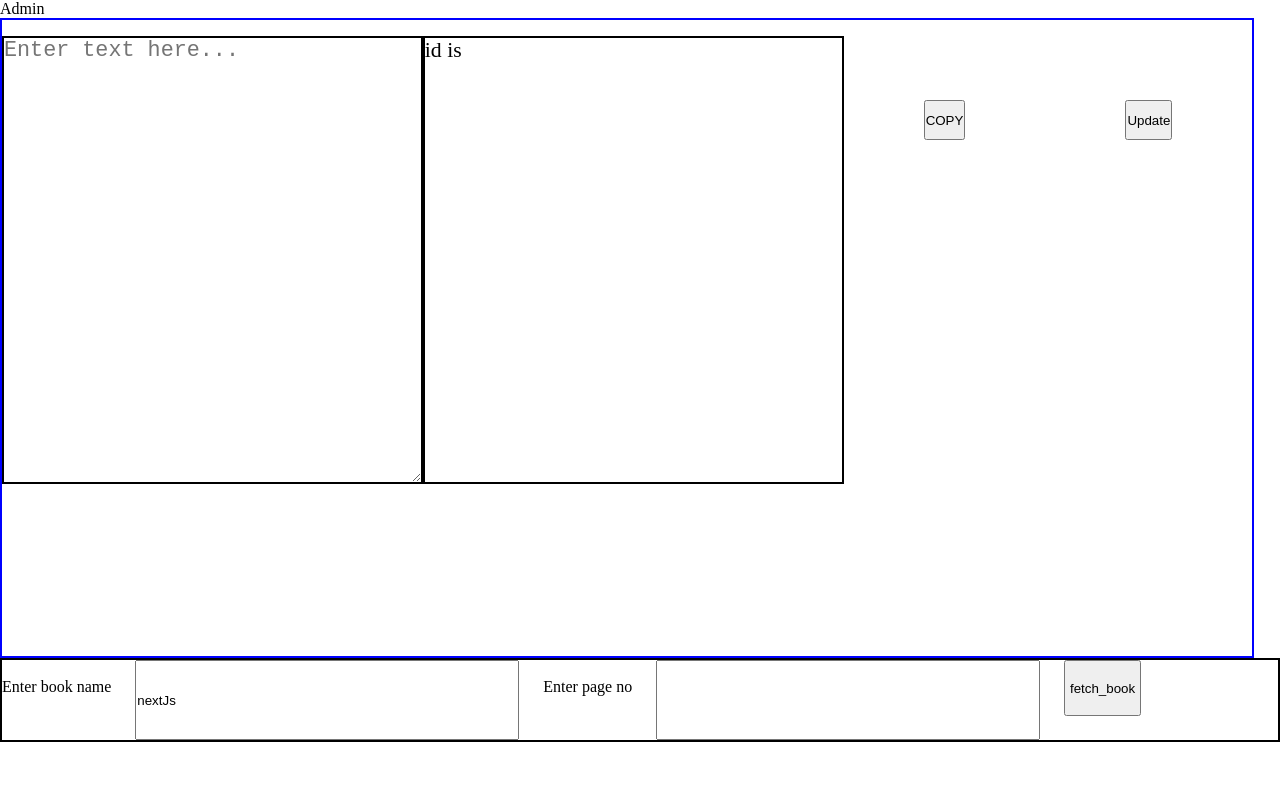
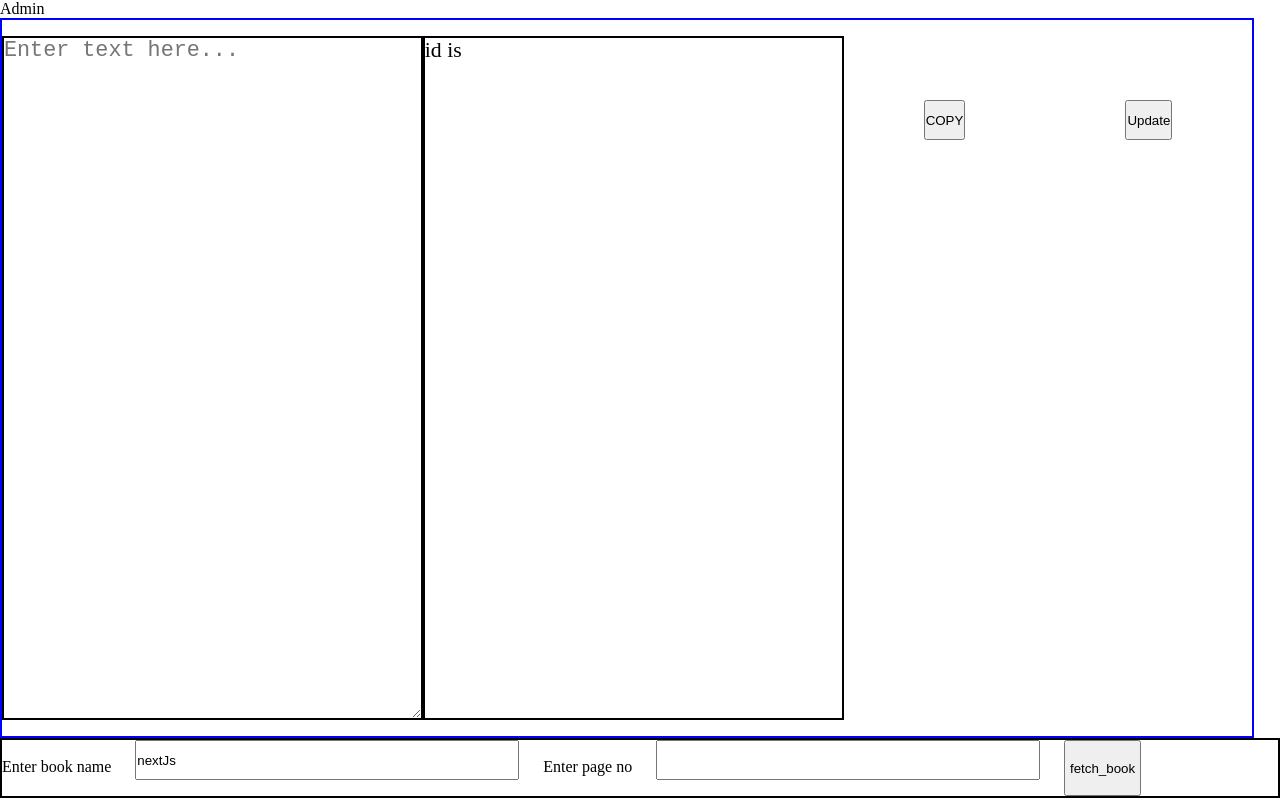
Before and after one commit to vishal730466/digiBooks, a Next.js app: page /Admin in a window 1280 px wide. Built offline with nearby package versions, Linux system fonts and the light colour scheme.

Commit message:
admin page

```diff
--- a/src/app/Admin/style.css
+++ b/src/app/Admin/style.css
@@ -1,13 +1,13 @@
 .output_div{
-    height: 35vw;
-    width: 40vw;
+    height: 85.5vh;
+    width: 42.5vw;
     border: 2px solid;
     margin-top: 2vh;
     font-size: 1.7vw;
 }
 
 .box{
-    height: 80vh;
+    height: 90vh;
     width:98vw;
     border: 2px solid blue;
     display: flex;
@@ -21,9 +21,9 @@ pre {
     word-wrap: break-word; /* Allows long words to wrap */
   }
 
-input{
+.getbook input{
     width: 30vw;
-    height: 10vh;
+    height: 5vh;
     /* margin: 1vw; */
     margin: 0vw 3vh;
 }
--- a/src/app/about/about_style.css
+++ b/src/app/about/about_style.css
@@ -1,11 +1,3 @@
-/* body{
-    margin-top: 10vh;
-    height: 100vh;
-    width: 100vw;
-    background-color: #f4f4f4;
-    color: #333;
-    border: 2px solid;
-} */
 
 .about{
     font-family: Arial, sans-serif;
@@ -49,7 +41,7 @@
     border: 1px solid black;
     /* background-color: pink; */
 }
-input {
+.about input {
     color: black;
     width: 100%;
     height: 10%;
@@ -80,7 +72,7 @@ h1 {
     /* border: 2px solid red; */
 }
 
-.about button {
+.about_btn{
     background-color: #007bff;
     color: white;
     margin-left: 10%;
--- a/src/app/about/page.js
+++ b/src/app/about/page.js
@@ -45,7 +45,7 @@ const About = () => {
             <input type="text" id="name" name="name" placeholder="Your Name" required/>
             <input type="email" id="email" name="email" placeholder="Your Email" required/>
                 <textarea id="message" name="message" rows="4" placeholder="Your Message" required></textarea>
-                <button type="submit">Send Message</button>
+                <button className='about_btn' type="submit">Send Message</button>
 
 
               </div>
--- a/src/app/components/view_book/[one]/[two]/page.js
+++ b/src/app/components/view_book/[one]/[two]/page.js
@@ -133,12 +133,12 @@ const Next_js = () => {
 
                 <div className='mob_mybook'>
                     <div className='mob_page1'>
-                        {param1}
+                        {/* {param1} */}
                         <pre dangerouslySetInnerHTML={{ __html: left_page }} />
                     </div>
 
                     <div onAnimationEnd={ani_end} className={`mob_page2 ${animate ? "animate" : ""} ${back_animate ? "priveous_page" : ""}`}>
-                        {param2}
+                        {/* {param2} */}
                         <pre dangerouslySetInnerHTML={{ __html: right_page }} />
                     </div>
 
```
Also changed, not shown: src/app/components/view_book/page.txt (deleted), src/app/components/view_book/style.txt (deleted).
